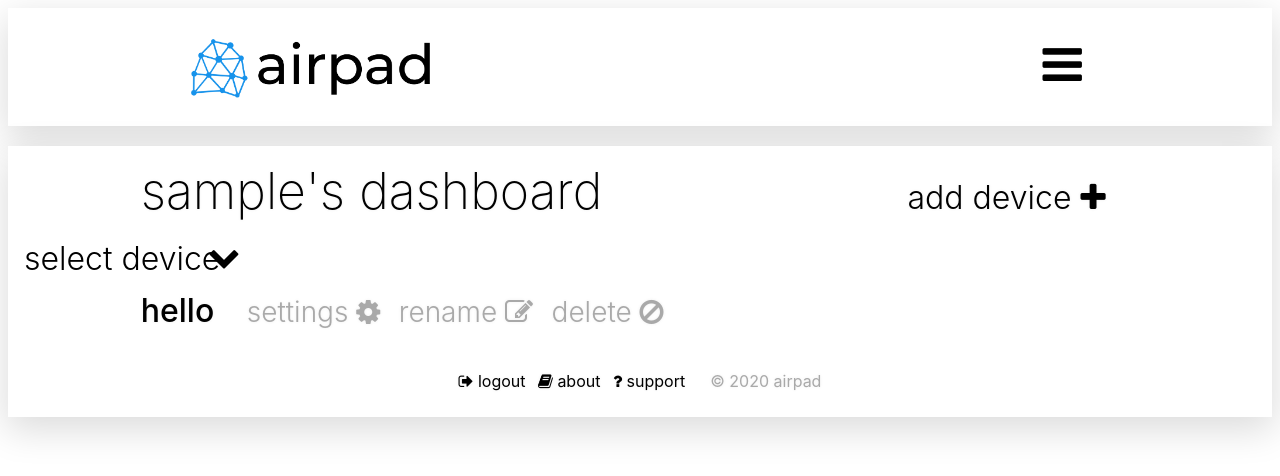
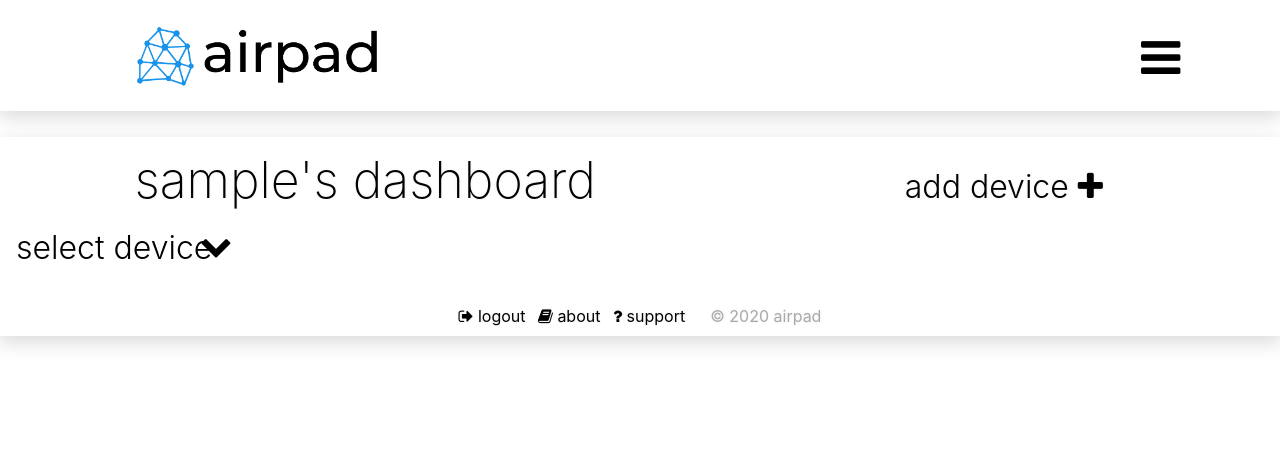
Before and after one commit to eoinfaust/airpad, a PHP site: page / in a window 1280 px wide. Shown: the top 476 px of the page. Run offline with PHP 8.4, Linux system fonts and the light colour scheme; the visitor is signed in with stand-in values (Sample User, id 1); data that the repository does not hold is empty.

Commit message:
all changes

```diff
--- a/airpad.css
+++ b/airpad.css
@@ -1,15 +1,7 @@
 body{
 background-color:#FFFFFF;
-margin:none;
-font-family:-apple-system,
-            BlinkMacSystemFont,
-            "Segoe UI",
-            Roboto,
-            Oxygen-Sans,
-            Ubuntu,
-            Cantarell,
-            "Helvetica Neue",
-            sans-serif;
+margin:0%;
+font-family:-apple-system,BlinkMacSystemFont,"Segoe UI",Roboto,Oxygen-Sans,Ubuntu,Cantarell,"Helvetica Neue",sans-serif;
 }
 a{
 text-shadow:0px 0px 3px rgba(117, 117, 117, 0.12);
@@ -28,7 +20,7 @@ width:28%;
 margin:7em auto;
 box-shadow:0px 6px 18px 1px rgba(0, 0, 0, 0.14);
 }
-.footer{padding-top:2%;padding-bottom:2%;}
+.footer{padding-top:15px;padding-bottom:10px;}
 .formfill{
 width:76%;
 color:rgb(38, 50, 56);
@@ -89,134 +81,88 @@ transition:0.3s;
 .head{
 background-color:white;
 width:100%;
-margin:none;
-margin-bottom:20px;
-padding-bottom:20px;
-box-shadow:0px 11px 35px 2px rgba(0, 0, 0, 0.14);
+margin:none;margin-bottom:2%;
+padding-bottom:1%;
+box-shadow:0px 6px 18px 1px rgba(0, 0, 0, 0.14);
 }
-.about{
-background-color: #FFFFFF;
-width: 1400px;
-padding-top:10px;
-margin:7em auto;
-margin-top:0px;
-margin-bottom:40px;
-box-shadow: 0px 11px 35px 2px rgba(0, 0, 0, 0.14);
+.head img{float:left;margin-top:2%;margin-bottom:1%;margin-left:10.5%;
 }
-
-.img1{
+.dashheading{
+margin-top:0.5%;margin-bottom:1%;margin-left:10.5%;
+font-size: 50px;font-weight:200;
+color:black;
+}
+.mainpage{
+background-color:#FFFFFF;
+width:100%;
+padding-top:1%;padding-bottom:0%;
+margin-top:0px;margin-bottom:1%;
+box-shadow:0px 6px 18px 1px rgba(0, 0, 0, 0.14);
+}
+.imgleft{
 float: left;
-margin-right:45px;
-margin-left:100px;
-margin-top:0;
+margin-right:5%;margin-left:10.5%;margin-top:0;
+width:28%;height:28%;transition:0.25s;
 }
-
-.img2{
+.imgright{
 float: right;
-margin-right:100px;
-margin-left:45px;
-margin-top:0;
+margin-right:10.5%;margin-left:5%;margin-top:0;
+width:28%;height:28%;transition:0.25s;
 }
-
-.img3{
-float: left;
-margin-top: 30px;
-margin-bottom:8px;
-margin-right:45px;
-margin-left:180px;
+.textright{
+padding-top:0.8%;
+margin-right:10.5%;
+color: darkgrey;
+font-size:22px;font-weight:300;
 }
-
-p.ex1{
-padding-top:20px;
-margin-right: 100px;
+.textleft{
+padding-top:0.8%;
+margin-left:10.5%;
 color: darkgrey;
-font-size: 22px;
-font-weight: 300;
+font-size:22px;font-weight:300;
+text-align:right;
 }
-
-p.ex2{
-padding-top:20px;
-margin-left: 100px;
-color: darkgrey;
-font-size: 22px;
-font-weight: 300;
-}
-
 .clearfix::after{
-content: "";
-clear: both;
-display: table;
+content:"";
+clear:both;
+display:table;
 }
 .dropbtn{
-background-color: white;
-color: black;
+background-color:white;
+color:black;
 padding:10px;
-font-size: 46px;
-border: 0;
-cursor: pointer;
-margin-top: 20px;
-margin-bottom:0px;
-transition: 0.15s;
+font-size:46px;
+border:0;
+cursor:pointer;
+margin-top:35%;margin-bottom:0px;margin-right:10.5%;
+transition:0.15s;
 }
-
 .dropdown{
-position: relative;
-display: block;
-margin-right:180px;
+position:relative;
+display:block;
+margin-right:7%;
 }
-
 .dropdown-content {
-text-align: right;
-display: none;
-position: absolute;
-right: 0;
-top:0;
+text-align:right;
+display:none;
+position:absolute;
+right:0;top:0;
 background-color:white;
-min-width: 690px;
+min-width: 1100%;
 z-index: 1;
-margin-top:22px;
-margin-right:65px;
-margin-left:5%;
-padding-top:20px;
-padding-bottom:20px;
-padding-right:12%;
+margin-top:22px;margin-right:65px;margin-left:5%;
+padding-top:33%;padding-bottom:33%;padding-right:33%;
 }
-
 .dropdown-content a{
 color: black;
 text-decoration: none;
-font-size: 28px;
-font-weight: 300;
-padding-left:20px;
-padding-right:20px;
+font-size: 28px;font-weight: 300;
+padding-left:2%;padding-right:2%;
 }
-
-.dropdown:hover .dropdown-content{
-display: block;
-}
-
+.dropdown:hover .dropdown-content{display: block;}
 .dropdown:hover .dropbtn{
 background-color: white;
 font-size: 48px;
-}
-
-.dashboard{
-background-color: #FFFFFF;
-width: 100%;
-padding-top:15px;
-margin:7em auto;
-margin-top:0px;
-margin-bottom:40px;
-box-shadow: 0px 11px 35px 2px rgba(0, 0, 0, 0.14);
-}
-
-.dashheading{
-margin-top:5px;
-margin-bottom:10px;
-font-size: 50px;
-font-weight: 200;
-padding-left:10.5%;
-color:black;
 }
 
 .devicedropbtn{
--- a/deviceadd.php
+++ b/deviceadd.php
@@ -21,11 +21,11 @@
   <body>
     <div class="popup">
         <div class="logo"><a>Add a device to your account</a></div>
-        <form method="post" action="deviceadd.php">
+        <form method="post" action="deviceadd.php" align="center">
             <?php include('errors.php'); ?>
             <input class="formfill" type="text" align="center" name="deviceid" placeholder="device ID" value="<?php echo $deviceid; ?>">
             <input class="formfill" type="text" align="center" name="devicename" placeholder="your device name" value="<?php echo $devicename; ?>">
-            <button class="button" name="new_device" align="center">Submit</button>
+            <button class="button" name="new_device">Submit</button>
         </form>
           <?php if (!empty($_REQUEST['success'])) { ?>
             <p class="reportg" align="center">Device successfully registered</p>
--- a/index.php
+++ b/index.php
@@ -11,12 +11,14 @@
   	}
 ?>
 <!DOCTYPE html>
+<html lang="en" dir="ltr">
 <html>
 	<head>
 		<title>airpad | My Dashboard</title>
 		<link rel="stylesheet" href="airpad.css?version=1">
 		<link rel="stylesheet" href="https://cdnjs.cloudflare.com/ajax/libs/font-awesome/4.7.0/css/font-awesome.min.css">
 		<meta name="viewport" content="width=device-width, initial-scale=1" />
+		<script src="https://ajax.googleapis.com/ajax/libs/jquery/3.5.1/jquery.min.js"></script>
 	</head>
 	<body>
 		<div class="head">
@@ -40,30 +42,31 @@
 				</div>
 			</div>
 		</div>
-		<div class="dashboard">
+		<div class="mainpage">
 			<a class="dashheading"><?=$_SESSION['username']?>'s dashboard</a>
 			<a href="deviceadd.php" class="deviceadd" style="text-decoration: none;">add device&nbsp;<i class="fa fa-plus"></i></button>
 			<a>&nbsp;</a>
-			<div class="custom-select">
+			<form method="post" action="process.php" class="custom-select">
 				<?php
 				$db = mysqli_connect('localhost', 'root', '', 'airpad');
-				$stmt = $db->prepare("SELECT devicename FROM devices WHERE username=?");
+				$stmt = $db->prepare("SELECT devicename FROM devices WHERE username=? ORDER BY devicename");
 				$stmt->bind_param("s", $_SESSION['username']);
 				$stmt->execute();
 				$result = $stmt -> get_result();
 				$stmt->close();
 				$init = '0';
 				$defaultselect = 'select device';
-				echo "<select id='devicename' name='devicename'>";
+				echo "<select id='devicechosen' onChange='myNewFunction(this);'>";
 				echo "<option value='".$init."'> ".$defaultselect."</option>";
 				while ($row = mysqli_fetch_array($result)) {
 					echo "<option value='" .$row['devicename']."'> ".$row['devicename'] . "</option>";
 				}
 				echo "</select>";
 				?>
-			</div>
-			<div>
-				<a class="namedevice">hello</a>
+				<div id="test"></div>
+			</form>
+			<div id="status">
+				<a class="namedevice" id="nameddevice"></a>
 				<a class="devicechange">&ensp;&ensp;settings&nbsp;<i class="fa fa-cog" aria-hidden="true"></i>&ensp;</a>
 				<a class="devicechange">rename&nbsp;<i class="fa fa-edit" aria-hidden="true"></i>&ensp;</a>
 				<a class="devicedelete">delete&nbsp;<i class="fa fa-ban" aria-hidden="true"></i></a>
@@ -84,10 +87,11 @@
 			</div>
 		</div>
 		<script>
+		$('#status').hide();
 		var x, i, j, l, ll, selElmnt, a, b, c;
 		x = document.getElementsByClassName("custom-select");
 		l = x.length;
-			for (i = 0; i < l; i++) {
+		for (i = 0; i < l; i++){
 			selElmnt = x[i].getElementsByTagName("select")[0];
 			ll = selElmnt.length;
 			a = document.createElement("DIV");
@@ -116,45 +120,51 @@
 								this.setAttribute("class", "same-as-selected");
 								break;
 							}
+							//$("#status").load(window.location.href + " #status" );
+							$('#status').show();
 						}
 						h.click();
 					});
 				b.appendChild(c);
 			}
 			x[i].appendChild(b);
-			a.addEventListener("click", function(e) {
+			a.addEventListener("click", function(e){
 				e.stopPropagation();
 				closeAllSelect(this);
 				this.nextSibling.classList.toggle("select-hide");
 				this.classList.toggle("select-arrow-active");
 				});
 		}
-			function closeAllSelect(elmnt) {
+		function closeAllSelect(elmnt){
 			var x, y, i, xl, yl, arrNo = [];
 			x = document.getElementsByClassName("select-items");
 			y = document.getElementsByClassName("select-selected");
 			xl = x.length;
 			yl = y.length;
-			for (i = 0; i < yl; i++) {
-				if (elmnt == y[i]) {
+			for (i = 0; i < yl; i++){
+				if (elmnt == y[i]){
 					arrNo.push(i)
-				} else {
+				}else{
 					y[i].classList.remove("select-arrow-active");
 				}
 			}
-			for (i = 0; i < xl; i++) {
-				if (arrNo.indexOf(i)) {
+			for (i = 0; i < xl; i++){
+				if (arrNo.indexOf(i)){
 					x[i].classList.add("select-hide");
 				}
 			}
 		}
 		document.addEventListener("click", closeAllSelect);
-			function up() {
-				if (document.getElementById("devicename").value != "select device") {
+		function up(){
+			if (document.getElementById("devicechosen").value != "0"){
 				var dop = document.getElementById("srt").value;
 			}
 			alert(dop);
 		}
+		function myNewFunction(element){
+			var text = element.options[element.selectedIndex].text;
+			document.getElementById("test").innerHTML = text;
+		}
 		</script>
 	</body>
 </html>
```
Also changed, not shown: about.php (+11 -16 lines). Lines whose indentation alone changed are shown as unchanged.
